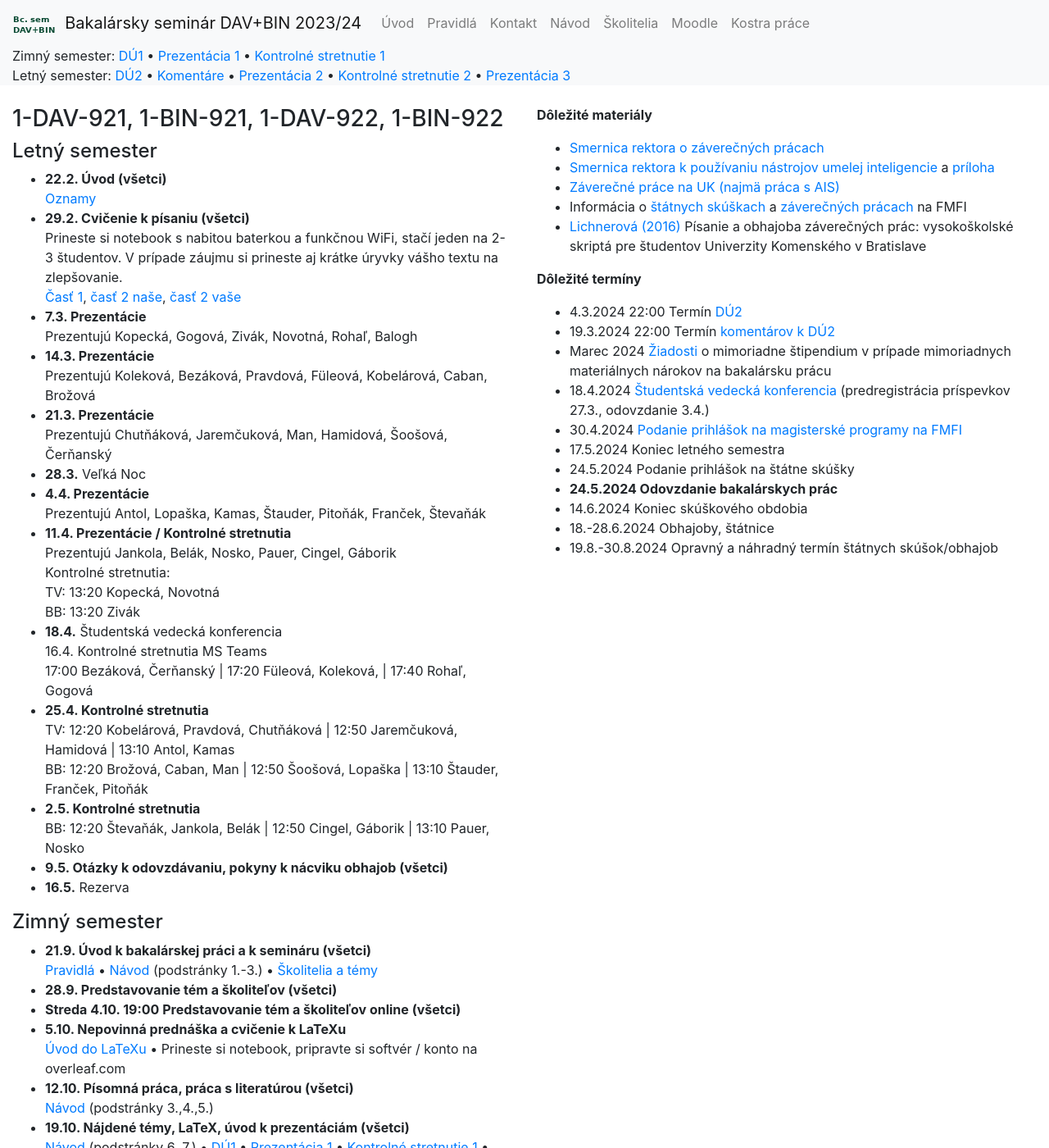
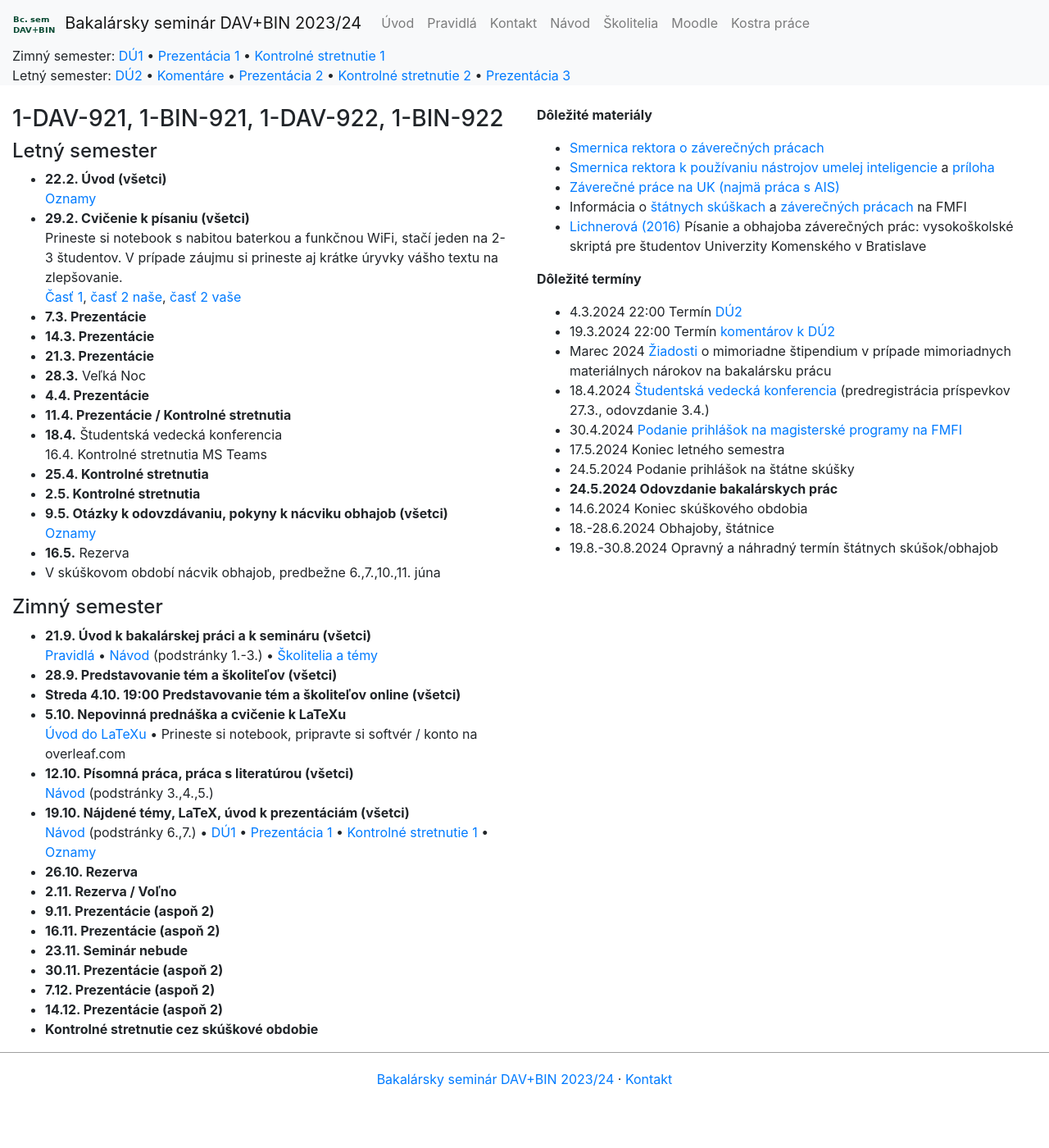
Before and after one commit to bbrejova/bcdav, a Jekyll site: the page built from index.md, in a window 1280 px wide and 1400 px high. Shown: the whole window at 82% size. Built offline with Jekyll 4.4.1, drawn with Linux system fonts in a browser that asks for light colours; nearby versions of some CDN libraries.

Commit message:
stretnutie maj

```diff
--- a/index.md
+++ b/index.md
@@ -14,29 +14,19 @@ layout: index
 Prineste si notebook s nabitou baterkou a funkčnou WiFi, stačí jeden na 2-3 študentov. V prípade záujmu si prineste aj krátke úryvky vášho textu na zlepšovanie.<br>
 [Časť 1](https://moodle.uniba.sk/mod/quiz/view.php?id=104541), [časť 2 naše](https://moodle.uniba.sk/mod/quiz/view.php?id=104542), [časť 2 vaše](https://moodle.uniba.sk/mod/quiz/view.php?id=104544)
 * **7.3. Prezentácie**<br>
-Prezentujú Kopecká, Gogová, Zivák, Novotná, Rohaľ, Balogh
 * **14.3. Prezentácie**<br>
-Prezentujú Koleková, Bezáková, Pravdová, Füleová, Kobelárová, Caban, Brožová
 * **21.3. Prezentácie**<br>
-Prezentujú Chutňáková, Jaremčuková, Man, Hamidová, Šoošová, Čerňanský
 * **28.3.** Veľká Noc
 * **4.4. Prezentácie**<br>
-Prezentujú Antol, Lopaška, Kamas, Štauder, Pitoňák, Franček, Števaňák
 * **11.4. Prezentácie / Kontrolné stretnutia**<br>
-Prezentujú Jankola, Belák, Nosko, Pauer, Cingel, Gáborik<br>
-Kontrolné stretnutia:<br>
-TV: 13:20 Kopecká, Novotná<br>
-BB: 13:20 Zivák
 * **18.4.** Študentská vedecká konferencia<br>
-16.4. Kontrolné stretnutia MS Teams<br>
-17:00 Bezáková, Čerňanský | 17:20 Füleová, Koleková, | 17:40 Rohaľ, Gogová
+16.4. Kontrolné stretnutia MS Teams
 * **25.4. Kontrolné stretnutia**<br>
-TV: 12:20 Kobelárová, Pravdová, Chutňáková | 12:50 Jaremčuková, Hamidová | 13:10 Antol, Kamas<br>
-BB: 12:20 Brožová, Caban, Man | 12:50 Šoošová, Lopaška | 13:10 Štauder, Franček, Pitoňák
 * **2.5. Kontrolné stretnutia**<br>
-BB: 12:20 Števaňák, Jankola, Belák | 12:50  Cingel, Gáborik | 13:10 Pauer, Nosko
-* **9.5. Otázky k odovzdávaniu, pokyny k nácviku obhajob (všetci)**
+* **9.5. Otázky k odovzdávaniu, pokyny k nácviku obhajob (všetci)**<br>
+[Oznamy](./Oznamy_máj.md)
 * **16.5.** Rezerva
+* V skúškovom období nácvik obhajob, predbežne 6.,7.,10.,11. júna
 
 
 #### Zimný semester
```
Also changed, not shown: Odovzdávanie_prác.md (+7 -5 lines), Oznamy_máj.md (added, +61 -0 lines).
